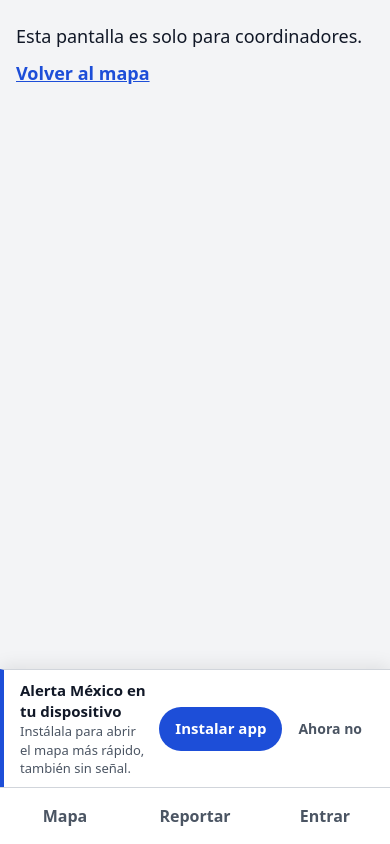
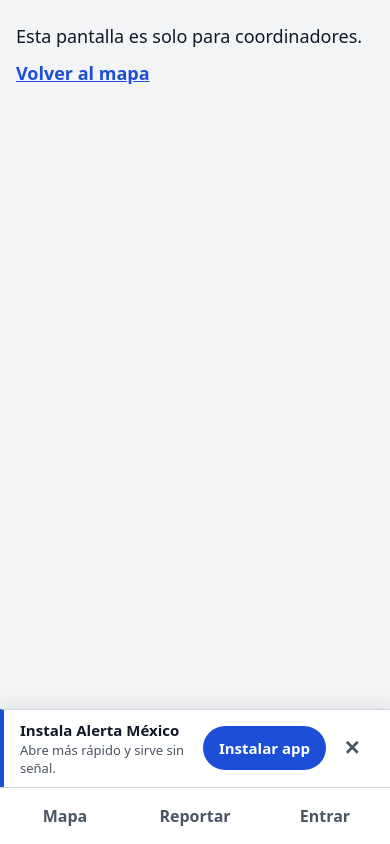
Before and after one commit to ACB2310/REACT, a React (Vite) app in the folder mi-primer-reactTec26/: page /zonas in a window 390 px wide. Built offline with nearby package versions, Linux system fonts and the light colour scheme; no server answers.

Commit message:
style: en el celular los botones ya no tapan los créditos del mapa y el aviso de instalar es más chico

```diff
--- a/mi-primer-reactTec26/src/components/BotonInstalarApp.css
+++ b/mi-primer-reactTec26/src/components/BotonInstalarApp.css
@@ -39,14 +39,16 @@
   gap: 4px;
 }
 
+/* "Ahora no": una ✕ de 44 × 44 px (fácil de tocar y no ocupa casi nada) */
 .boton-ahora-no {
+  width: 44px;
   min-height: 44px;
-  padding: 0 12px;
+  padding: 0;
   border: none;
   background: none;
   color: var(--texto-suave);
   font: inherit;
-  font-size: 0.875rem;
+  font-size: 1.25rem;
   font-weight: 700;
   cursor: pointer;
 }
--- a/mi-primer-reactTec26/src/components/BotonInstalarApp.jsx
+++ b/mi-primer-reactTec26/src/components/BotonInstalarApp.jsx
@@ -41,19 +41,19 @@ function BotonInstalarApp() {
   return (
     <aside className="aviso-instalacion" aria-label="Instalar aplicación" role="status">
       <div>
-        <strong>Alerta México en tu dispositivo</strong>
+        <strong>Instala Alerta México</strong>
         <p>
           {mostrarAyuda
             ? 'Abre el menú del navegador y elige “Instalar Alerta México”.'
-            : 'Instálala para abrir el mapa más rápido, también sin señal.'}
+            : 'Abre más rápido y sirve sin señal.'}
         </p>
       </div>
       <div className="aviso-instalacion-botones">
         <button type="button" className="boton-instalar" onClick={alInstalar} disabled={instalando}>
           {instalando ? 'Abriendo instalación…' : 'Instalar app'}
         </button>
-        <button type="button" className="boton-ahora-no" onClick={alCerrar}>
-          Ahora no
+        <button type="button" className="boton-ahora-no" onClick={alCerrar} aria-label="Ahora no" title="Ahora no">
+          <span aria-hidden="true">✕</span>
         </button>
       </div>
     </aside>
--- a/mi-primer-reactTec26/src/pages/Mapa.css
+++ b/mi-primer-reactTec26/src/pages/Mapa.css
@@ -608,6 +608,15 @@
   opacity: 0.7;
 }
 
+/* ---------- Solo celular (la computadora no cambia) ---------- */
+@media (max-width: 899px) {
+  /* Al abrir, MapLibre muestra los créditos del mapa en dos renglones (luego se encogen al
+     botón ⓘ): el botón de reportar va arriba de ellos para no taparlos */
+  .boton-reportar {
+    bottom: 64px;
+  }
+}
+
 /* ---------- Escritorio: panel a la izquierda y mapa a la derecha ---------- */
 @media (min-width: 900px) {
   .pantalla-mapa {
--- a/mi-primer-reactTec26/src/pages/Pantallas.css
+++ b/mi-primer-reactTec26/src/pages/Pantallas.css
@@ -433,6 +433,15 @@
   outline-offset: 2px;
 }
 
+/* Solo celular: en el mapa chico los créditos ocupan todo lo ancho de abajo; el botón
+   va arriba a la izquierda (arriba a la derecha están los botones + y −) */
+@media (max-width: 899px) {
+  .boton-sobre-mapa {
+    top: 12px;
+    bottom: auto;
+  }
+}
+
 /* Confirmación de que el punto quedó marcado */
 .punto-marcado {
   color: #15803d;
```
